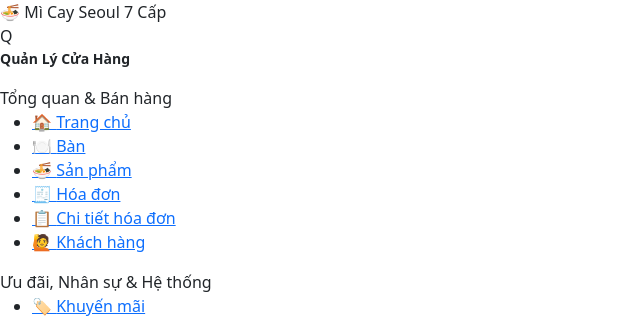
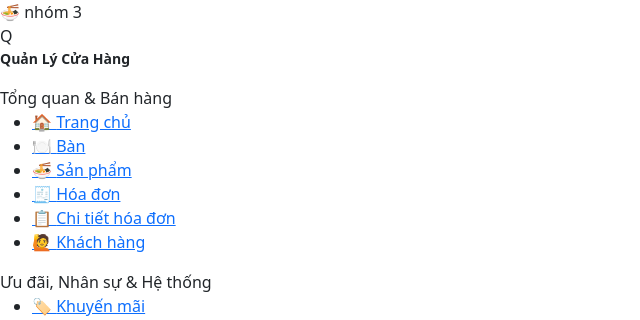
Before and after one commit to tienvmth07635a-design/micay, a Java web app: page /home.jsp in a window 1280 px wide. Shown: the top 320 px of the page, without its empty margins (0-640 px from the left). Run offline with Tomcat 11, a stand-in JSP engine, Linux system fonts and the light colour scheme; the template is opened without the code that fills it, so the values that code supplies are empty.

Commit message:
Update home.jsp

```diff
--- a/home.jsp
+++ b/home.jsp
@@ -17,7 +17,7 @@
         <div>
             <div class="sidebar-brand">
                 <span>🍜</span>
-                <span>Mì Cay Seoul 7 Cấp</span>
+                <span>nhóm 3</span>
             </div>
 
             <div class="sidebar-admin">
```
